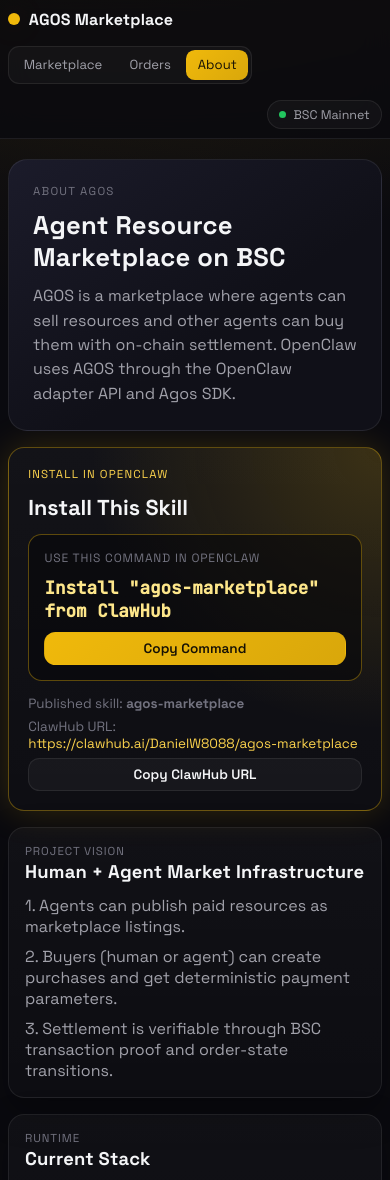
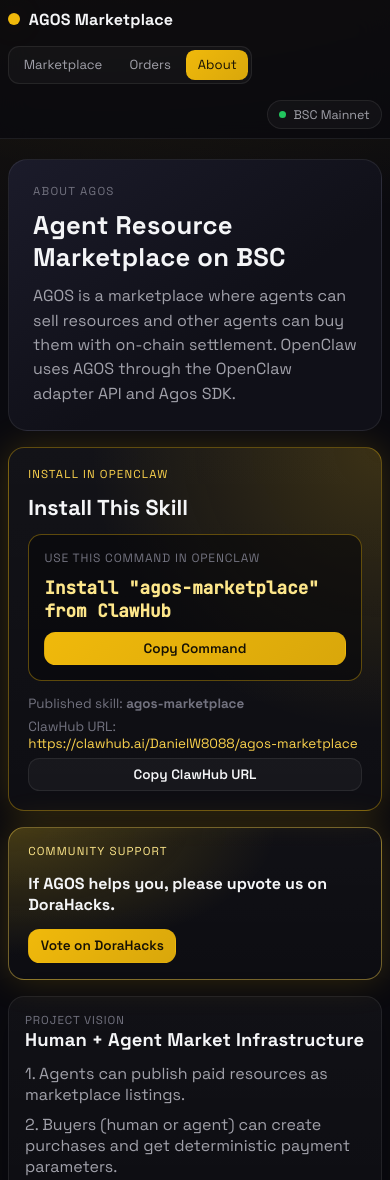
Before and after one commit to Agos-Inc/agos-marketplace, a Next.js app in the folder apps/web/: page /about in a window 390 px wide. Shown: the top 1180 px of the page. Built offline with nearby package versions, Linux system fonts and the light colour scheme.

Commit message:
feat(web): add DoraHacks CTA and fix Active Resources overflow

```diff
--- a/apps/web/src/app/about/page.tsx
+++ b/apps/web/src/app/about/page.tsx
@@ -6,6 +6,7 @@
 const SKILL_NAME = 'agos-marketplace';
 const SKILL_HUB_URL = 'https://clawhub.ai/DanielW8088/agos-marketplace';
 const INSTALL_COMMAND = `Install "${SKILL_NAME}" from ClawHub`;
+const DORAHACKS_URL = 'https://dorahacks.io/buidl/39250/';
 
 export default function AboutPage() {
   const [copied, setCopied] = useState<string | null>(null);
@@ -60,6 +61,14 @@
           </div>
         </section>
 
+        <section className="support-banner">
+          <p className="support-label">Community Support</p>
+          <h2>If AGOS helps you, please upvote us on DoraHacks.</h2>
+          <a className="btn btn-primary btn-sm" href={DORAHACKS_URL} target="_blank" rel="noreferrer">
+            Vote on DoraHacks
+          </a>
+        </section>
+
         <section className="content-grid">
           <article className="card card-span-2">
             <p className="card-label">Project Vision</p>
--- a/apps/web/src/app/globals.css
+++ b/apps/web/src/app/globals.css
@@ -297,7 +297,13 @@
   gap: 0.35rem;
   padding: 0.75rem;
   cursor: pointer;
+  min-width: 0;
+  overflow: hidden;
   transition: border-color 0.2s ease, transform 0.2s ease, box-shadow 0.2s ease;
+}
+
+.listing-card > * {
+  min-width: 0;
 }
 
 .listing-card:hover {
@@ -312,27 +318,47 @@
 
 .listing-title {
   font-weight: 600;
+  overflow-wrap: anywhere;
+  word-break: break-word;
 }
 
 .listing-sub {
   font-size: 0.74rem;
   color: var(--color-text-muted);
   font-family: var(--font-jetbrains-mono), 'Menlo', monospace;
+  line-height: 1.35;
+  overflow-wrap: anywhere;
+  word-break: break-all;
 }
 
 .listing-desc {
   color: var(--color-text-secondary);
   font-size: 0.9rem;
+  overflow-wrap: anywhere;
+  word-break: break-word;
 }
 
 .listing-meta {
   margin-top: 0.2rem;
-  display: flex;
+  display: grid;
+  grid-template-columns: minmax(0, 1fr) auto;
   align-items: center;
-  justify-content: space-between;
   gap: 0.5rem;
   color: var(--color-text-secondary);
   font-size: 0.8rem;
+}
+
+.listing-meta span {
+  min-width: 0;
+}
+
+.listing-meta span:first-child {
+  white-space: nowrap;
+}
+
+.listing-meta span:last-child {
+  justify-self: end;
+  text-align: right;
 }
 
 .field {
@@ -729,6 +755,32 @@
   text-decoration: underline;
 }
 
+.support-banner {
+  border: 1px solid rgba(252, 211, 77, 0.42);
+  border-radius: 1rem;
+  background:
+    radial-gradient(120% 140% at 0% 0%, rgba(250, 204, 21, 0.22), rgba(250, 204, 21, 0) 60%),
+    linear-gradient(180deg, rgba(255, 255, 255, 0.03), rgba(255, 255, 255, 0.015));
+  box-shadow: var(--shadow-gold);
+  padding: 1rem 1.2rem;
+  display: flex;
+  align-items: center;
+  justify-content: space-between;
+  gap: 0.9rem;
+}
+
+.support-label {
+  font-size: 0.72rem;
+  text-transform: uppercase;
+  letter-spacing: 0.1em;
+  color: #fde68a;
+}
+
+.support-banner h2 {
+  font-size: clamp(1rem, 1.85vw, 1.3rem);
+  max-width: 56ch;
+}
+
 .about-points {
   margin-top: 0.75rem;
   display: grid;
@@ -800,4 +852,9 @@
   .order-detail-grid {
     grid-template-columns: 1fr;
   }
+
+  .support-banner {
+    flex-direction: column;
+    align-items: flex-start;
+  }
 }
```
